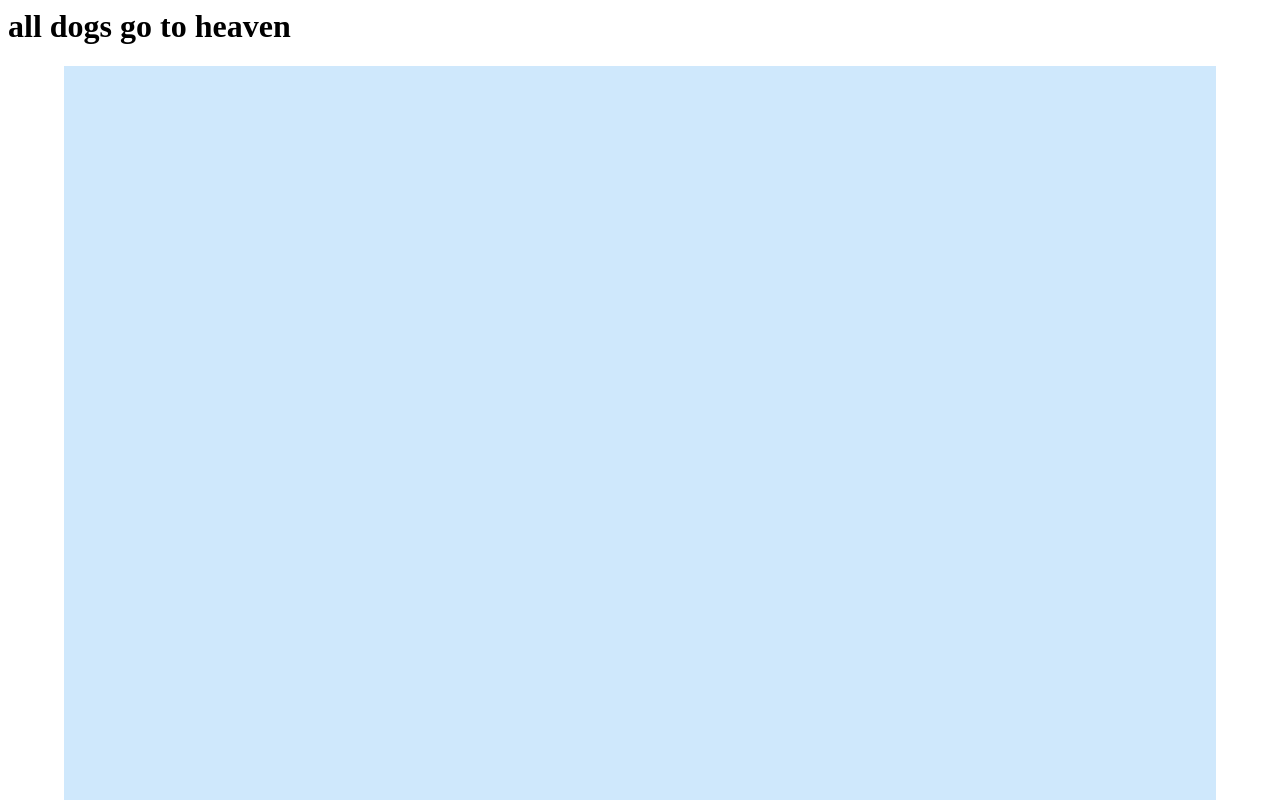
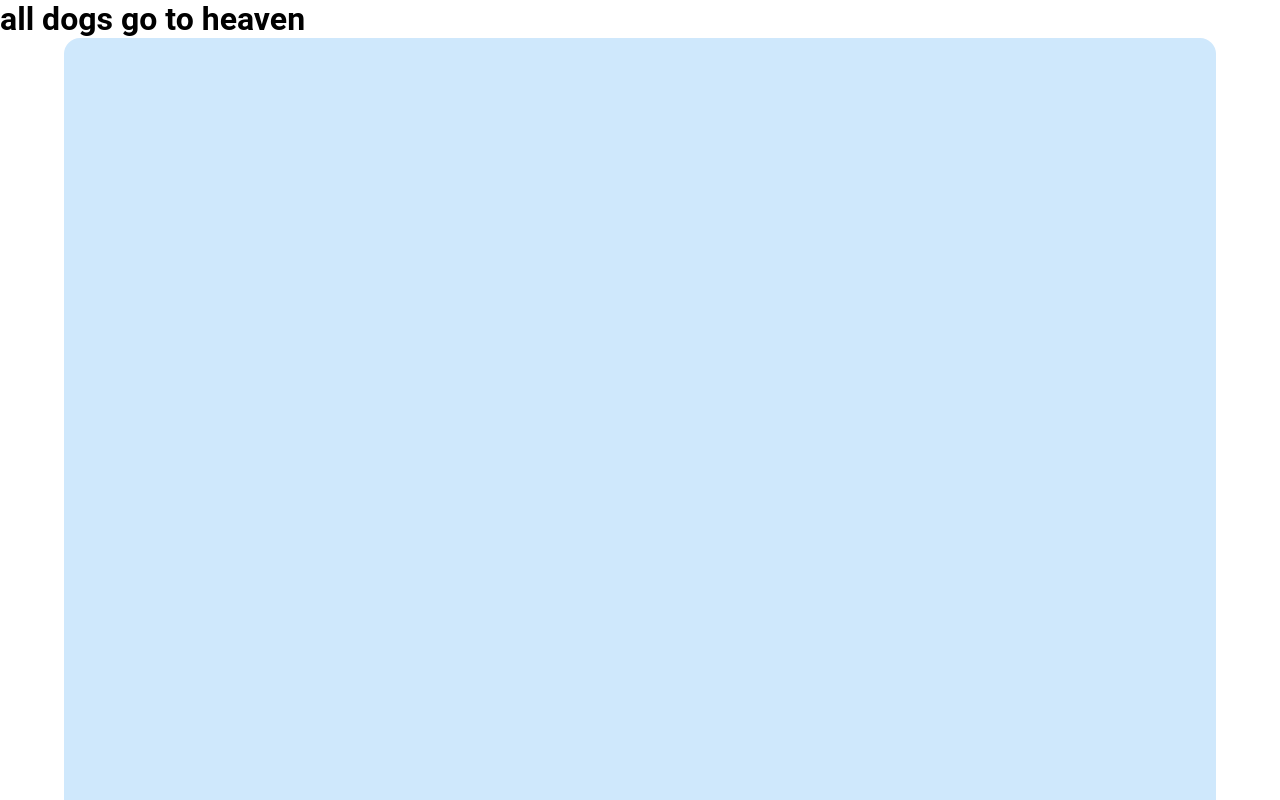
Before and after one commit to lost-paws/lost-paws, a React app: page / in a window 1280 px wide. Shown: the top 800 px of the page. Built offline with nearby package versions, Linux system fonts and the light colour scheme.

Commit message:
added styling to container

```diff
--- a/package.json
+++ b/package.json
@@ -20,6 +20,9 @@
   },
   "homepage": "https://github.com/lost-paws/lost-paws#readme",
   "dependencies": {
+    "@emotion/react": "^11.10.6",
+    "@emotion/styled": "^11.10.6",
+    "@mui/material": "^5.11.16",
     "css-loader": "^6.7.3",
     "dotenv": "^16.0.3",
     "express": "^4.18.2",
--- a/src/MapContainer.css
+++ b/src/MapContainer.css
@@ -3,5 +3,9 @@
   padding: 0;
   box-sizing: border-box;
   font-family: "Roboto";
-  background-color: aqua;
 }
+
+.container {
+  color: #cfe8fc;
+  height: 100vh;
+}
--- a/src/MapContainer.tsx
+++ b/src/MapContainer.tsx
@@ -1,14 +1,15 @@
 import React, { FC, ReactElement } from 'react';
 import Container from '@mui/material/Container';
 import Box from '@mui/material/Box';
+import './MapContainer.css';
+import { borderRadius } from '@mui/system';
 
 
 const MapContainer: FC = () => {
   return (
     <>
-     <Container maxWidth="lg">
-        <Box sx={{ bgcolor: '#cfe8fc', height: '100vh' }} />
-        <h1>Hello world</h1>
+     <Container className='container' maxWidth="lg">
+        <Box className='container' sx={{ bgcolor: '#cfe8fc', height: '100vh', borderRadius: '16px'}} />
       </Container>
     </>
   )
--- a/webpack.dev.js
+++ b/webpack.dev.js
@@ -19,7 +19,7 @@ module.exports = merge(common, {
   },
   target: 'web',
   devServer: {
-    port: 5000,
+    port: 3000,
     static: {
       directory: path.join(__dirname, 'public'),
     },
--- a/webpack.prod.js
+++ b/webpack.prod.js
@@ -15,7 +15,7 @@ export default merge(common, {
   },
   target: 'web',
   devServer: {
-    port: '5000',
+    port: '3000',
     static: {
       directory: path.join(__dirname, 'public'),
     },
```
Also changed, not shown: 1 other file (tests, documents, lock files or other folders).
